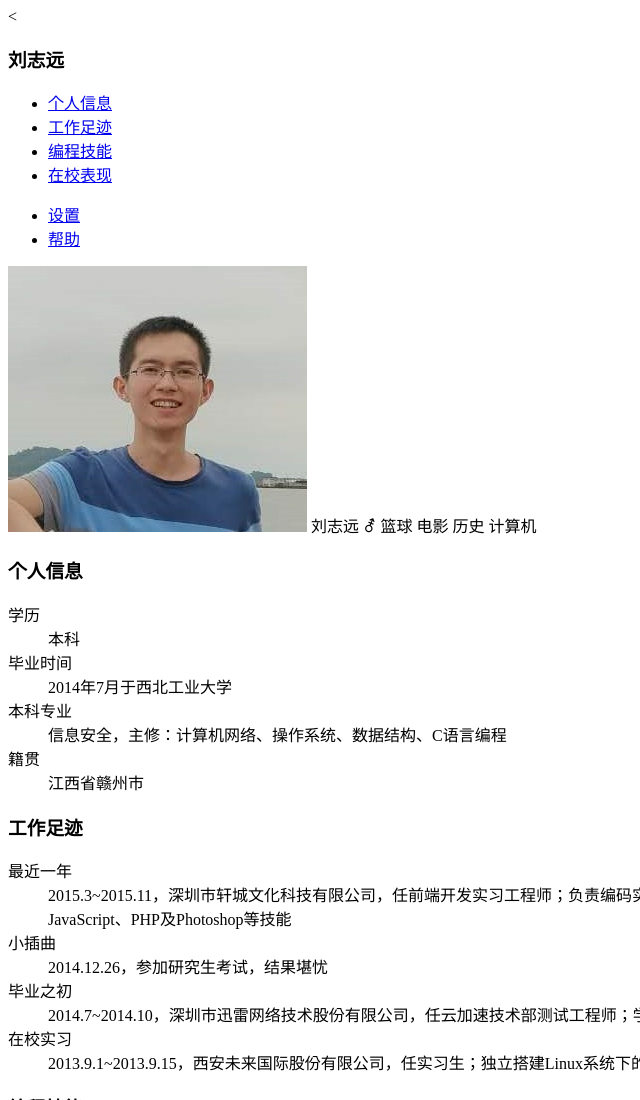
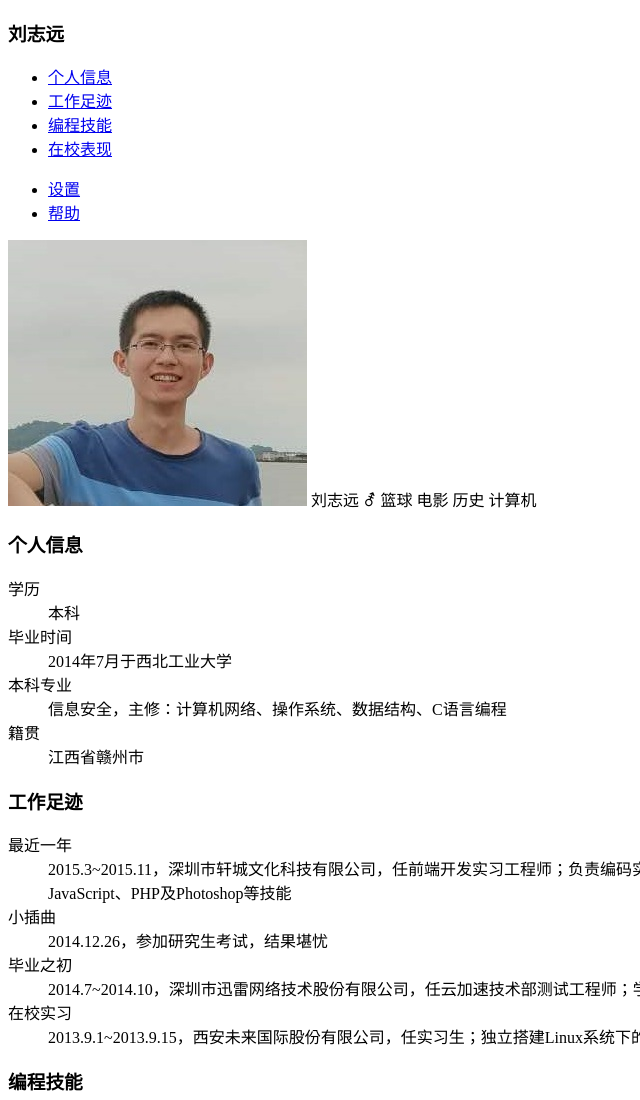
Before and after one commit to 90lzy/resume, a plain HTML site: page index.html in a window 1280 px wide. Shown: the top 1100 px of the page, without its empty margins (0-640 px from the left). Drawn offline with Linux system fonts and the light colour scheme.

Commit message:
fix bug 1

```diff
--- a/index.html
+++ b/index.html
@@ -8,7 +8,7 @@
 <body>
 
 <header>
-    <<h3>刘志远</h3>
+    <h3>刘志远</h3>
 </header>
 
 <nav id="nav-profile">
```
